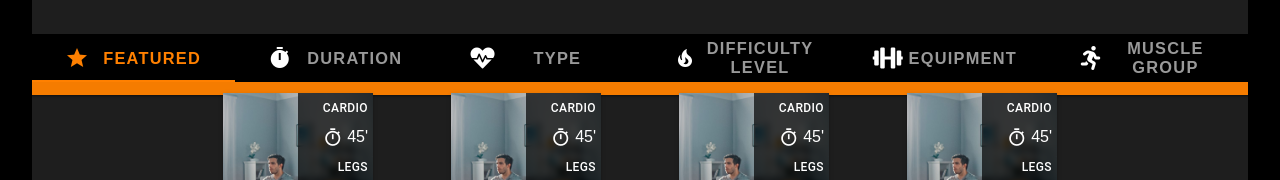
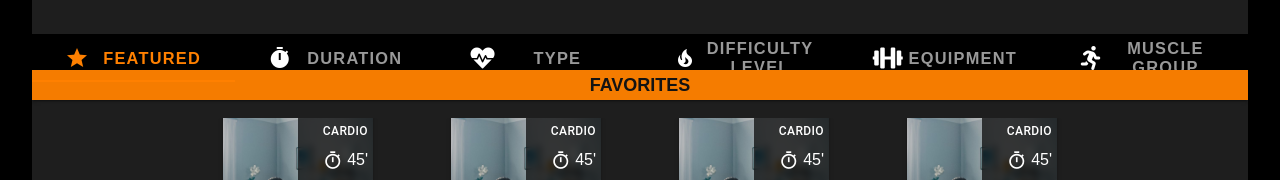
Before and after one commit to gonzaloarca/routina-web, a Vue app in the folder routina/: page /explore in a window 1280 px wide. Both pictures are taken after a click on the button 298 px from the left and 641 px from the top of the page. Shown: the part 448-628 px from the top of the page. Built offline with nearby package versions, Linux system fonts and the light colour scheme.

Commit message:
agrego fake breadcrumbs al explore

```diff
--- a/routina/src/components/ExploreGrid.vue
+++ b/routina/src/components/ExploreGrid.vue
@@ -2,9 +2,7 @@
   <div
     style="overflow:hidden; position:relative; width:100%; align-items:center; justify-content:center"
   >
-    <v-row>
-      <v-card color="orange darken-2" height="25px" width="100%" tile class="content-container"></v-card>
-    </v-row>
+
     <div style=" position:relative; width:100%; align-items:center; justify-content:center">
       <v-row class="row-style" justify="center">
         <v-container style="width:75%" fluid>
--- a/routina/src/views/Explore.vue
+++ b/routina/src/views/Explore.vue
@@ -13,7 +13,11 @@
             <ExploreTabHead :name="tab.name" :icon="tab.icon" ></ExploreTabHead>
           </v-tab>
       </v-tabs>
-
+      <v-row>
+        <v-card color="orange darken-2" height="30px" width="100%" tile class="content-container">
+         <h2 class="text-color " v-if="showingRoutines">{{this.tabName}}</h2>
+        </v-card>
+      </v-row>
       <v-tabs-items v-if="!showingRoutines" v-model="explore_tabs">
         <v-tab-item v-for="tab in tabs" :key="tab.name">
             <div style="overflow:hidden; display:flex; align-items:center; justify-content:center;">
@@ -40,7 +44,8 @@ export default {
   name: "Explore",
   components: { ExploreBanner, ExploreTabHead, ExploreGrid },
   methods:{
-    categoryClick(){
+    categoryClick(event){
+      this.tabName=event.emitter;
       this.showingRoutines=true;
     }
   },
@@ -48,6 +53,7 @@ export default {
     return{
       showingRoutines:false,
       explore_tabs:null,
+      tabName:"null",
       routines: [
         //time esta en minutos
         {
@@ -261,9 +267,19 @@ export default {
   }
   .content-container {
     max-width: $content-container-width - 150px;
-    align-content: center;
+    align-items: center;
+    justify-content: center;
     margin: 0 auto 30px;
     // padding: 30px 30px 30px 30px;
   }
 
+  .text-color{
+    color: rgb(19, 19, 19) ;
+    text-transform: uppercase;
+    font-size: 18px;
+    padding: 2px 2px 2px 2px;
+    text-align: center;
+    font-weight: 600;
+  }
+
 </style>
```
